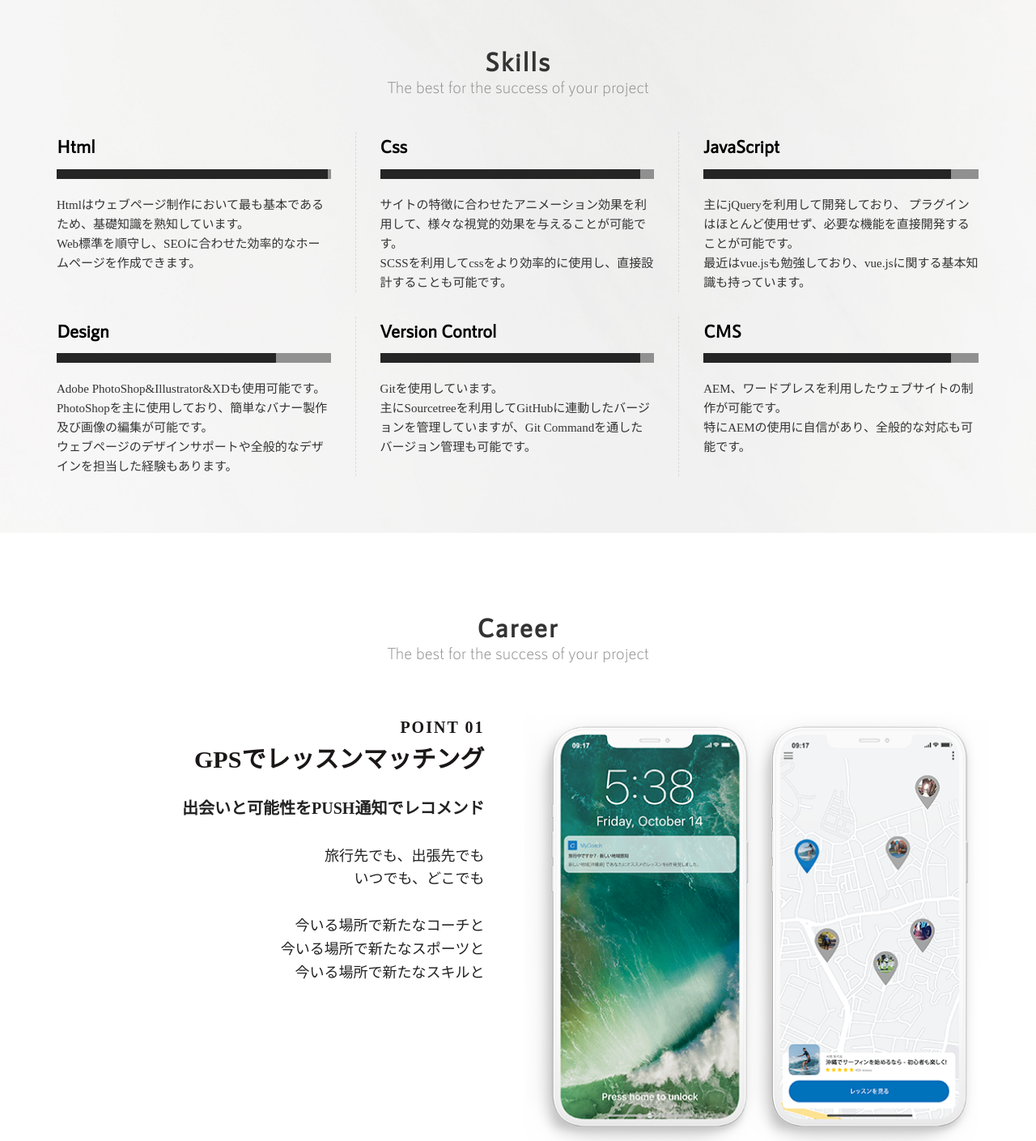
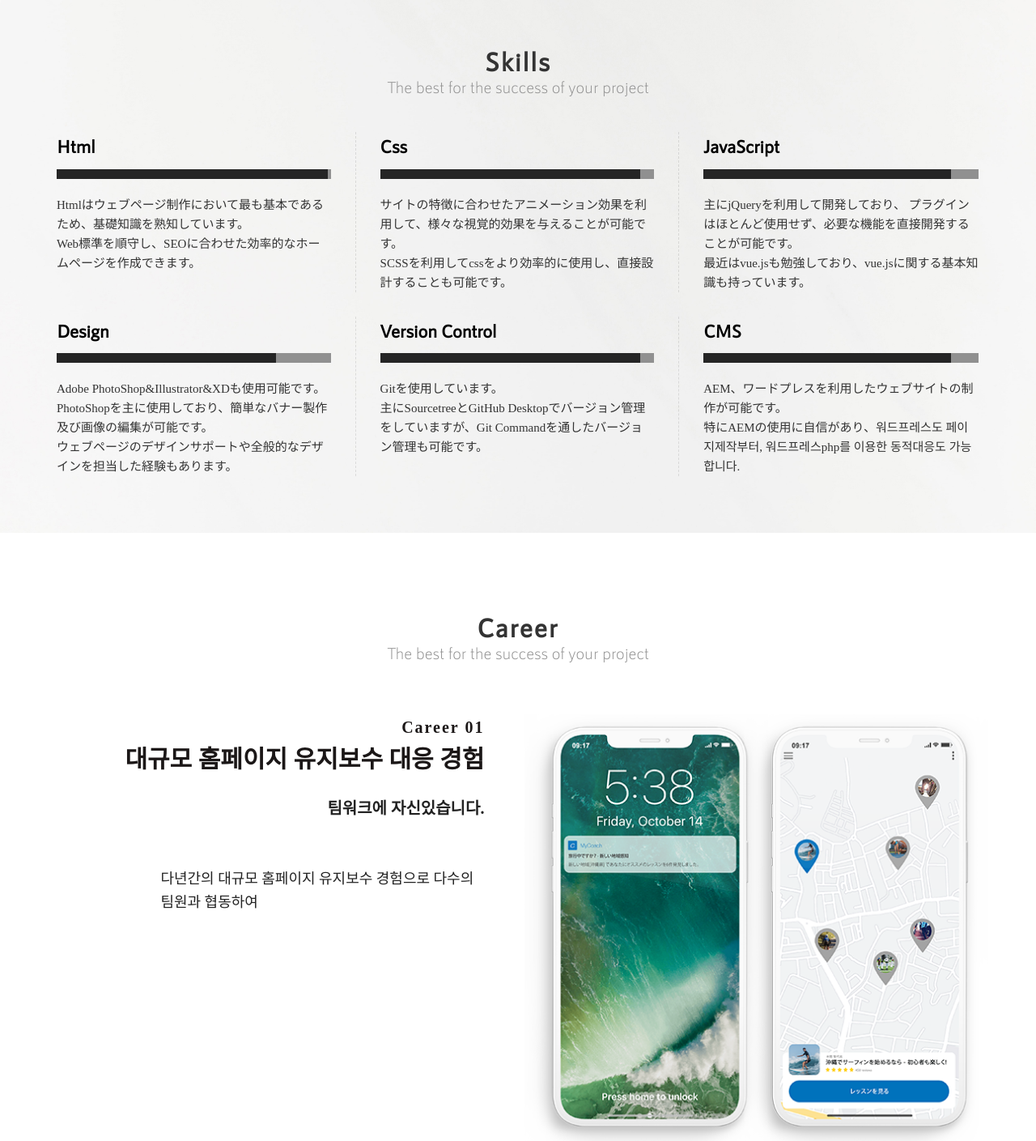
Before and after one commit to xian3967/jayvidkim_portfolio, a PHP site: page / in a window 1280 px wide. Shown: the part 1562-2971 px from the top of the page at 81% size. Run offline with PHP 8.4, Linux system fonts and the light colour scheme; some libraries are stand-ins or nearby versions; some web fonts are replaced.

Commit message:
レイアウト調整完了

```diff
--- a/assets/css/style.css
+++ b/assets/css/style.css
@@ -1617,7 +1656,17 @@ body {
                 .p-main .p-main__career .p-main__career__wrapper .p-main__career__contents .p-main__career__scroll .p-main__career__scroll__container .p-main__career__scroll__list-wrapper .p-main__career__scroll__list .p-main__career__scroll__item .p-main__career__scroll__item__left {
                   width: 500px;
                   margin-right: 50px;
-                  text-align: right; }
+                  text-align: right;
+                  display: -webkit-box;
+                  display: -ms-flexbox;
+                  display: flex;
+                  -webkit-flex-wrap: wrap;
+                  -ms-flex-wrap: wrap;
+                  flex-wrap: wrap;
+                  -webkit-box-align: flex-end;
+                  -ms-flex-align: flex-end;
+                  align-items: flex-end;
+                  flex-direction: column; }
                   @media (max-width: 1024px) {
                     .p-main .p-main__career .p-main__career__wrapper .p-main__career__contents .p-main__career__scroll .p-main__career__scroll__container .p-main__career__scroll__list-wrapper .p-main__career__scroll__list .p-main__career__scroll__item .p-main__career__scroll__item__left {
                       width: calc(46vw - 40px);
@@ -1650,16 +1701,22 @@ body {
                   .p-main .p-main__career .p-main__career__wrapper .p-main__career__contents .p-main__career__scroll .p-main__career__scroll__container .p-main__career__scroll__list-wrapper .p-main__career__scroll__list .p-main__career__scroll__item .p-main__career__scroll__item__left .p-main__career__scroll__item__left__text {
                     font-size: 18px;
                     color: #222;
-                    font-weight: 300; }
+                    font-weight: 300;
+                    width: 400px;
+                    text-align: left; }
                     @media (max-width: 1024px) {
                       .p-main .p-main__career .p-main__career__wrapper .p-main__career__contents .p-main__career__scroll .p-main__career__scroll__container .p-main__career__scroll__list-wrapper .p-main__career__scroll__list .p-main__career__scroll__item .p-main__career__scroll__item__left .p-main__career__scroll__item__left__text {
                         font-size: 16px; } }
                     @media (max-width: 767px) {
                       .p-main .p-main__career .p-main__career__wrapper .p-main__career__contents .p-main__career__scroll .p-main__career__scroll__container .p-main__career__scroll__list-wrapper .p-main__career__scroll__list .p-main__career__scroll__item .p-main__career__scroll__item__left .p-main__career__scroll__item__left__text {
-                        font-size: 14px; } }
+                        font-size: 14px;
+                        width: 100%; } }
                   .p-main .p-main__career .p-main__career__wrapper .p-main__career__contents .p-main__career__scroll .p-main__career__scroll__container .p-main__career__scroll__list-wrapper .p-main__career__scroll__list .p-main__career__scroll__item .p-main__career__scroll__item__left span {
                     font-size: 20px;
-                    font-weight: bold; }
+                    font-weight: bold;
+                    display: block;
+                    width: 100%;
+                    text-align: right; }
                 .p-main .p-main__career .p-main__career__wrapper .p-main__career__contents .p-main__career__scroll .p-main__career__scroll__container .p-main__career__scroll__list-wrapper .p-main__career__scroll__list .p-main__career__scroll__item .p-main__career__scroll__item__right {
                   width: 600px; }
                   @media (max-width: 1024px) {
--- a/assets/js/js.js
+++ b/assets/js/js.js
@@ -198,6 +198,11 @@ $(document).ready(function() {
     $(this).find('.l-main__mv__position__list__item__logo-item').removeClass('first-current').removeClass(currentClass)
       .eq(nextSlide).addClass(currentClass);
   });
+  $('.js-silde-text').each(function() {
+    let currentClass = 'current';
+    $(this).find('.js-silde-text__item').removeClass('first-current').removeClass(currentClass)
+      .eq(nextSlide).addClass(currentClass);
+  });
 });
 });
 //
--- a/assets/sass/layout/_footer.scss
+++ b/assets/sass/layout/_footer.scss
@@ -2,13 +2,13 @@
   width: 100%;
   background: url(../images/section_skills_img_01.jpg) center;
   background-size: cover;
-  padding-bottom: 25px;
-  padding-top: 25px;
+  padding-bottom: 20px;
+  padding-top: 20px;
   position: relative;
   z-index: 75;
   @media (max-width: 767px) {
-    padding-bottom: 15px;
-    padding-top: 15px;
+    padding-bottom: 12px;
+    padding-top: 12px;
   }
   .l-footer__content {
     width: 100%;
@@ -126,20 +126,20 @@
       color: #000;
       width: 100%;
       text-align: center;
-      @include fz(14);
+      @include fz(15);
       margin-bottom: 5px;
       @media (max-width: 375px) {
-        @include fz(12);
+        @include fz(13);
       }
     }
     small {
-      @include fz(12);
+      @include fz(14);
       margin-top: 20px;
       @media (max-width: 767px) {
         margin-top: 15px;
       }
       @media (max-width: 375px) {
-        @include fz(10);
+        @include fz(11);
       }
     }
   }
--- a/assets/sass/object/project/_main.scss
+++ b/assets/sass/object/project/_main.scss
@@ -349,7 +349,7 @@
             padding: 0 20px;
           }
           @media (max-width: 767px) {
-            padding: 0 5%;
+            padding: 0 25%;
           }
           .p-main__career__scroll__container {
             width: 100%;
@@ -412,6 +412,16 @@
                     width: 500px;
                     margin-right: 50px;
                     text-align: right;
+                    display: -webkit-box;
+                    display: -ms-flexbox;
+                    display: flex;
+                    -webkit-flex-wrap: wrap;
+                    -ms-flex-wrap: wrap;
+                    flex-wrap: wrap;
+                    -webkit-box-align: flex-end;
+                    -ms-flex-align: flex-end;
+                    align-items: flex-end;
+                    flex-direction: column;
                     @media (max-width: 1024px) {
                       width: calc(46vw - 40px);
                       margin-right: 4vw;
@@ -425,6 +435,7 @@
                       font-size: 20px;
                       font-weight: bold;
                       letter-spacing: 2px;
+                      width: 100%;
                       @media (max-width: 1024px) {
                         font-size: 18px;
                       }
@@ -436,6 +447,7 @@
                       font-size: 30px;
                       font-weight: bold;
                       margin-bottom: 20px;
+                      width: 100%;
                       @media (max-width: 1024px) {
                         font-size: 22px;
                       }
@@ -447,16 +459,22 @@
                       font-size: 18px;
                       color: #222;
                       font-weight: 300;
+                      width: 400px;
+                      text-align: left;
                       @media (max-width: 1024px) {
                         font-size: 16px;
                       }
                       @media (max-width: 767px) {
                         font-size: 14px;
+                        width: 100%;
                       }
                     }
                     span{
                       font-size: 20px;
                       font-weight: bold;
+                      display: block;
+                      width: 100%;
+                      text-align: right;
                     }
                   }
                   .p-main__career__scroll__item__right {
--- a/index.html
+++ b/index.html
@@ -292,7 +306,7 @@
                   <div class="p-main__skill__graph scroll_graph"  data-contents="95"></div>
                 </div>
                 <p>Gitを使用しています。<br/ >
-                  主にSourcetreeを利用してGitHubに連動したバージョンを管理していますが、Git Commandを通したバージョン管理も可能です。
+                  主にSourcetreeとGitHub Desktopでバージョン管理をしていますが、Git Commandを通したバージョン管理も可能です。
                 </p>
               </div>
               <div class="p-main__skill__contents">
@@ -300,14 +314,14 @@
                 <div class="p-main__skill__graph__wrapper">
                   <div class="p-main__skill__graph scroll_graph" data-contents="90"></div>
                 </div>
-                <p>AEM、ワードプレスを利用したウェブサイトの制作が可能です。<br />特にAEMの使用に自信があり、全般的な対応も可能です。
+                <p>AEM、ワードプレスを利用したウェブサイトの制作が可能です。<br />特にAEMの使用に自信があり、워드프레스도 페이지제작부터, 워드프레스php를 이용한 동적대응도 가능합니다.
                 </p>
               </div>
             </div>
           </div>
         </section>
-        <section class="p-main__career fade_slide side-scroll" id="anc_03">
-          <div class="p-main__career__wrapper">
+        <section class="p-main__career side-scroll" id="anc_03">
+          <div class="p-main__career__wrapper fade_slide">
             <h2 class="p-main__career__title rns_medium">Career</h2>
             <p class="p-main__career__subtitle rns_light">The best for the success of your project</p>
             <div class="p-main__career__contents">
@@ -317,19 +331,13 @@
                     <ul class="p-main__career__scroll__list">
                       <li class="p-main__career__scroll__item">
                         <div class="p-main__career__scroll__item__left">
-                          <p class="p-main__career__scroll__item__left__number">POINT 01</p>
+                          <p class="p-main__career__scroll__item__left__number">Career 01</p>
                           <h2 class="p-main__career__scroll__item__left__title">
-                            GPSでレッスンマッチング
+                            대규모 홈페이지 유지보수 대응 경험
                           </h2>
                           <p class="p-main__career__scroll__item__left__text">
-                            <span>出会いと可能性をPUSH通知でレコメンド</span><br><br>
-                            旅行先でも、出張先でも<br>
-                            いつでも、どこでも<br><br>
-
-                            今いる場所で新たなコーチと<br>
-                            今いる場所で新たなスポーツと<br>
-                            今いる場所で新たなスキルと<br>
-
+                            <span>팀워크에 자신있습니다.</span><br><br>
+                            다년간의 대규모 홈페이지 유지보수 경험으로 다수의 팀원과 협동하여
                           </p>
                         </div>
                         <div class="p-main__career__scroll__item__right">
@@ -338,14 +346,14 @@
                       </li>
                       <li class="p-main__career__scroll__item">
                         <div class="p-main__career__scroll__item__left">
-                          <p class="p-main__career__scroll__item__left__number">POINT 02</p>
+                          <p class="p-main__career__scroll__item__left__number">Career 02</p>
                           <h2 class="p-main__career__scroll__item__left__title">
-                            AIでコーチマッチング
+                            홈페이지 제작회사 근무 경험
                           </h2>
                           <p class="p-main__career__scroll__item__left__text">
-                            <span>AIコンシェルジュ</span><br><br>
-                            ニーズにピッタリのコーチをAIが紹介
-
+                            <span>높은 퀄리티, 신속한 대응</span><br><br>
+                            홈페이지 제작회사에서 다양한 홈페이지 제작 경험을 바탕으로, 높은 퀄리티의 홈페이지를 신속하게 제작하는것이 가능합니다.
+                            이때 디자인도 서포트한 경험이있어 디자인에 대한 지식도 가지고있고, 마크업에 자신감이 있습니다.
                           </p>
                         </div>
                         <div class="p-main__career__scroll__item__right">
@@ -354,9 +362,25 @@
                       </li>
                       <li class="p-main__career__scroll__item">
                         <div class="p-main__career__scroll__item__left">
-                          <p class="p-main__career__scroll__item__left__number">POINT 03</p>
+                          <p class="p-main__career__scroll__item__left__number">Career 03</p>
                           <h2 class="p-main__career__scroll__item__left__title">
-                            シェアリングコミュニティ
+                            프론트 개발
+                          </h2>
+                          <p class="p-main__career__scroll__item__left__text">
+                            <span>필요한 기능을 직접 개발</span><br><br>
+                            팀내에서 필요한 자바스트립트 기능을 제가 주로 개발했던 경험이 있습니다.<br />
+                            주로 제이쿼리를 이용해서, csv/api등에 연동해서 페이지에 내용을 표시하는 프론트 개발을 주로 담당했고, 페이지내에서 필요한 여러가지 스크립트 기능도 개발했습니다.
+                          </p>
+                        </div>
+                        <div class="p-main__career__scroll__item__right">
+                          <img src="assets/images/section_career_img_03_pc.png" alt="">
+                        </div>
+                      </li>
+                      <li class="p-main__career__scroll__item">
+                        <div class="p-main__career__scroll__item__left">
+                          <p class="p-main__career__scroll__item__left__number">Career 03</p>
+                          <h2 class="p-main__career__scroll__item__left__title">
+                            워드프레스, AEM등의 CMS 경험
                           </h2>
                           <p class="p-main__career__scroll__item__left__text">
                             <span>新たな出会いと共に生まれる繋がり</span><br><br>
```
Also changed, not shown: other parts of assets/css/style.css (+66 -25 lines), other parts of index.html (+31 -17 lines), assets/sass/layout/_main.scss (+55 -7 lines), assets/images/mv_logo_img_011-01_pc.png (added), assets/images/mv_logo_img_011-02_pc.png (added), assets/images/mv_logo_img_011-03_pc.png (added), assets/images/mv_logo_img_011-04_pc.png (added), assets/images/mv_logo_img_022-01_pc.png (added), assets/images/mv_logo_img_022-02_pc.png (added), assets/images/mv_logo_img_022-03_pc.png (added), assets/images/mv_logo_img_022-04_pc.png (added), 5 other files.
